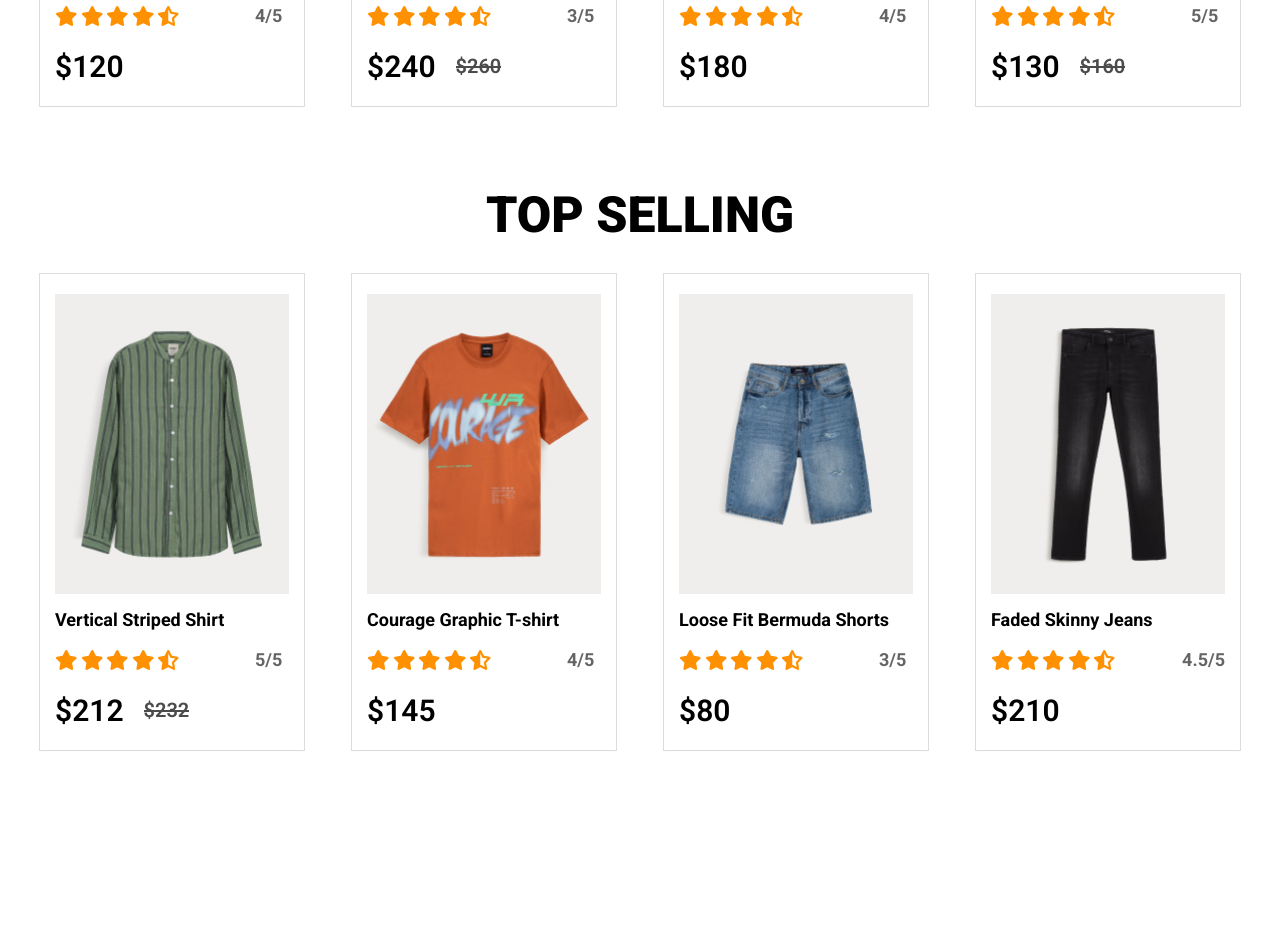
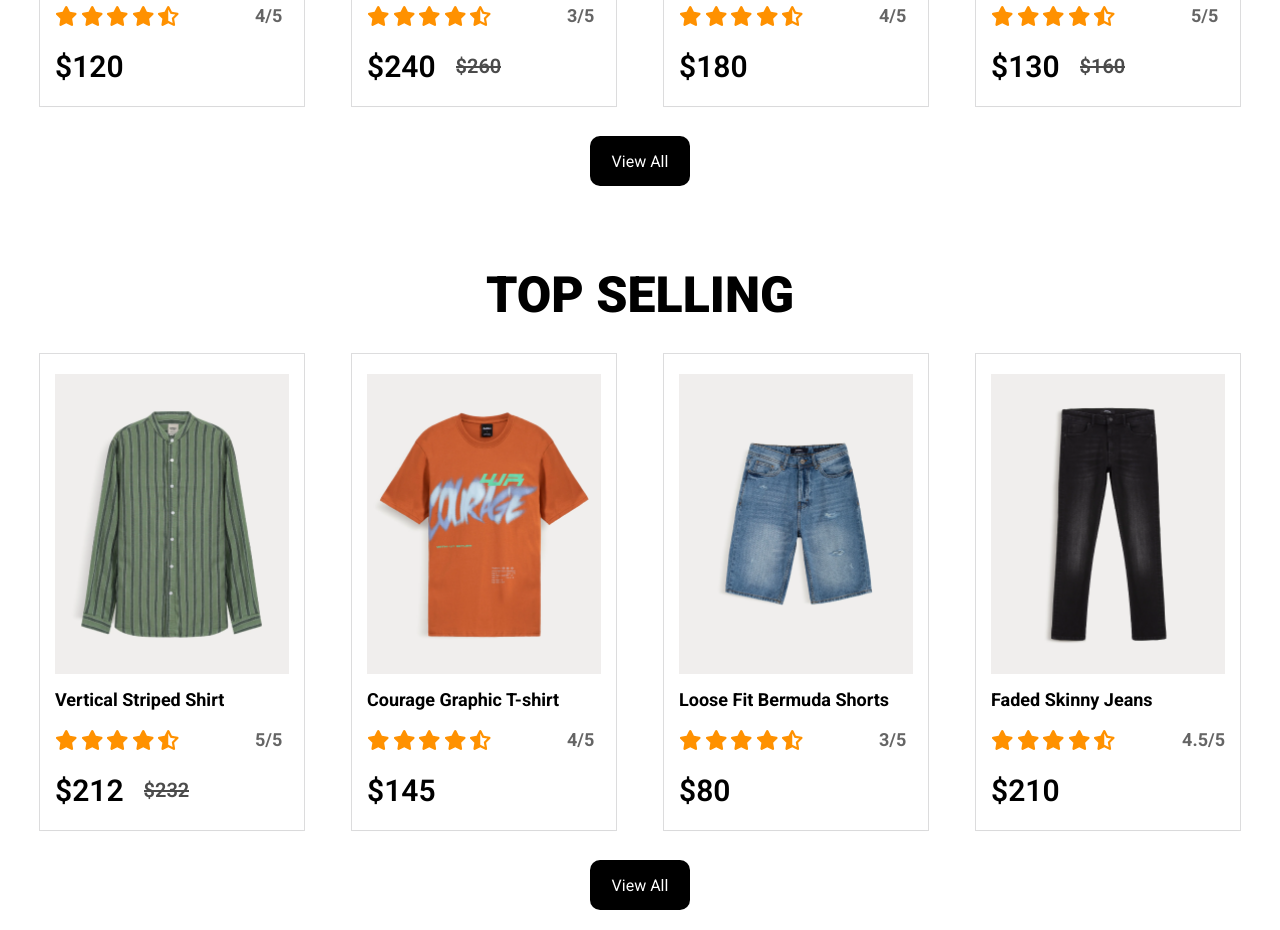
Before and after one commit to Blessen25/clothappcstm, a React (Create React App) app in the folder frontend/clothapp/: page / in a window 1280 px wide. Shown: the part 1440-2370 px from the top of the page. Before the commit the page ends 2210 px from the top, so only its background shows below. Built offline with nearby package versions, Linux system fonts and the light colour scheme.

Commit message:
Commited Changes

```diff
--- /dev/null
+++ b/frontend/clothapp/src/components/button/button.tsx
@@ -0,0 +1,12 @@
+import React from "react";
+import './buttonstyles.css';
+import { ButtonTextOnlyProps } from "../../interface/interface";
+
+const ButtonTextOnly:React.FC<ButtonTextOnlyProps> = (Props) =>{
+    return(
+        <a href={`${Props.route ? (Props.route) : ('#')}`} className={`buttontextonlycstm ${Props.className} ${Props.fullwidth ? ("w-100") : ("")} `} style={Props.style} onClick={Props.onClick} >{Props.buttonlabel}</a>
+    )
+}
+
+
+export default ButtonTextOnly
--- /dev/null
+++ b/frontend/clothapp/src/components/button/buttonstyles.css
@@ -0,0 +1,40 @@
+.buttontextonlycstm{
+    min-width: 100px;
+    max-width: 200px;
+    height: 50px;
+    font-size: 16px;
+    display: flex;
+    justify-content: center;
+    align-items: center;
+    transition: all .7s;
+    background-color: black;
+    color: white;
+    border-radius: 10px;
+    text-decoration: none;
+    cursor: pointer;
+    padding: 15px;
+}
+
+.buttontextonlycstm:hover{
+    box-shadow: inset 0px 70px 0px 0px #6b6b6b;
+}
+
+.w-100{
+    min-width: 100% !important;
+}
+
+@media screen and (max-width: 767px) {
+    .buttontextonlycstm{
+        font-size: 12px;
+        height: 40px;
+        padding: 8px 10px;
+    }
+}
+
+@media screen and (max-width: 575px) {
+    .buttontextonlycstm{
+        font-size: 10px;
+        height: 30px;
+        padding: 6px 10px;
+    }
+}
--- a/frontend/clothapp/src/components/homecomp/homecomp.css
+++ b/frontend/clothapp/src/components/homecomp/homecomp.css
@@ -251,6 +251,12 @@
     text-decoration: line-through;
 }
 
+.buttoncenterdiv{
+    width: 100%;
+    display: flex;
+    justify-content: center;
+    align-items: center;
+}
 
 /* KEY FRAMES FOR ANIMATIONS */
 
@@ -550,6 +556,7 @@
         }
         .newarrivalsparent h1{
             font-size: 22px;
+            margin-top: 15px;
         }
 
         .clothcardcstm p{
--- a/frontend/clothapp/src/components/homecomp/homecomponent.tsx
+++ b/frontend/clothapp/src/components/homecomp/homecomponent.tsx
@@ -3,6 +3,7 @@ import './homecomp.css';
 import { ClothdetailsCardProps, HomepageNewarrivalsProps, numberplustextProps } from "../../interface/interface";
 import { faStar, faStarHalf, faStarHalfAlt, faStarHalfStroke } from '@fortawesome/free-solid-svg-icons';
 import { FontAwesomeIcon } from '@fortawesome/react-fontawesome';
+import ButtonTextOnly from "../button/button.tsx";
 export const HomeIntropage = () => {
     return(
         <React.Fragment>
@@ -17,7 +18,6 @@ export const HomeIntropage = () => {
                             <Numberplustext number={"2,000"} text={"High-Quality Products"} />
                             <div className="borderline"></div>
                             <Numberplustext number={"30,000"} text={"Happy Customers"} />
-
                         </div>
                 </div>
                 <div className="homeintropagechildtwo">
@@ -123,6 +123,9 @@ export const HomepageNewarrivals:React.FC<HomepageNewarrivalsProps> = (Props) =>
                         <ClothdetailsCard key={index} imglink={item?.imglink} clothname={item?.clothname} star={item?.star} price={item?.price} offerprice={item?.offerprice}/>
                     ))}
                 </div>
+                <div className="buttoncenterdiv">
+                    <ButtonTextOnly buttonlabel="View All" fullwidth={false}/>
+                </div>
             </div>
         </>
     )
--- /dev/null
+++ b/frontend/clothapp/src/data.tsx
@@ -0,0 +1,15 @@
+import { ClothdetailsCardProps } from "./interface/interface";
+
+export const newArrivalsData: ClothdetailsCardProps[] = [
+      { imglink: "assets/Images/Tshirttapedetails.png", clothname: "T-shirt with Tape Details", star: 4, price: 120 },
+      { imglink: "assets/Images/Skinnyfitjeans.png", clothname: "Skinny Fit Jeans", star: 3, price: 260, offerprice: 240 },
+      { imglink: "assets/Images/Sleevestripesshirt.png", clothname: "Sleeve Strip Shirt", star: 4, price: 180 },
+      { imglink: "assets/Images/Checkeredshirt.png", clothname: "Checkered Shirt", star: 5, price: 160, offerprice: 130 },
+    ];
+
+export const topSellingData: ClothdetailsCardProps[] = [
+      { imglink: "assets/Images/Verticalstripedshirt.png", clothname: "Vertical Striped Shirt", star: 5, price: 232 , offerprice: 212 },
+      { imglink: "assets/Images/Couragegraphictshirt.png", clothname: "Courage Graphic T-shirt", star: 4, price: 145},
+      { imglink: "assets/Images/Loosefitbermudashorts.png", clothname: "Loose Fit Bermuda Shorts", star: 3, price: 80 },
+      { imglink: "assets/Images/Fadedskinnyjeans.png", clothname: "Faded Skinny Jeans", star: 4.5, price: 210 },
+    ];
--- a/frontend/clothapp/src/screens/home/home.tsx
+++ b/frontend/clothapp/src/screens/home/home.tsx
@@ -4,21 +4,9 @@ import Homefrontband from '../../components/headerbandsale.tsx';
 import ContainerPaddingComp from '../../components/containerpadding.tsx';
 import { HomeIntropage, HomepageNewarrivals, Slidinglogo } from '../../components/homecomp/homecomponent.tsx';
 import { ClothdetailsCardProps } from '../../interface/interface.tsx';
+import { newArrivalsData, topSellingData } from '../../data.tsx';
 
 const Home = () => {
-    const newArrivalsData: ClothdetailsCardProps[] = [
-      { imglink: "assets/Images/Tshirttapedetails.png", clothname: "T-shirt with Tape Details", star: 4, price: 120 },
-      { imglink: "assets/Images/Skinnyfitjeans.png", clothname: "Skinny Fit Jeans", star: 3, price: 260, offerprice: 240 },
-      { imglink: "assets/Images/Sleevestripesshirt.png", clothname: "Sleeve Strip Shirt", star: 4, price: 180 },
-      { imglink: "assets/Images/Checkeredshirt.png", clothname: "Checkered Shirt", star: 5, price: 160, offerprice: 130 },
-    ];
-
-    const topSellingData: ClothdetailsCardProps[] = [
-      { imglink: "assets/Images/Verticalstripedshirt.png", clothname: "Vertical Striped Shirt", star: 5, price: 232 , offerprice: 212 },
-      { imglink: "assets/Images/Couragegraphictshirt.png", clothname: "Courage Graphic T-shirt", star: 4, price: 145},
-      { imglink: "assets/Images/Loosefitbermudashorts.png", clothname: "Loose Fit Bermuda Shorts", star: 3, price: 80 },
-      { imglink: "assets/Images/Fadedskinnyjeans.png", clothname: "Faded Skinny Jeans", star: 4.5, price: 210 },
-    ];
 
     return (
         <>
```
Also changed, not shown: frontend/clothapp/src/interface/interface.tsx (+11 -0 lines).
